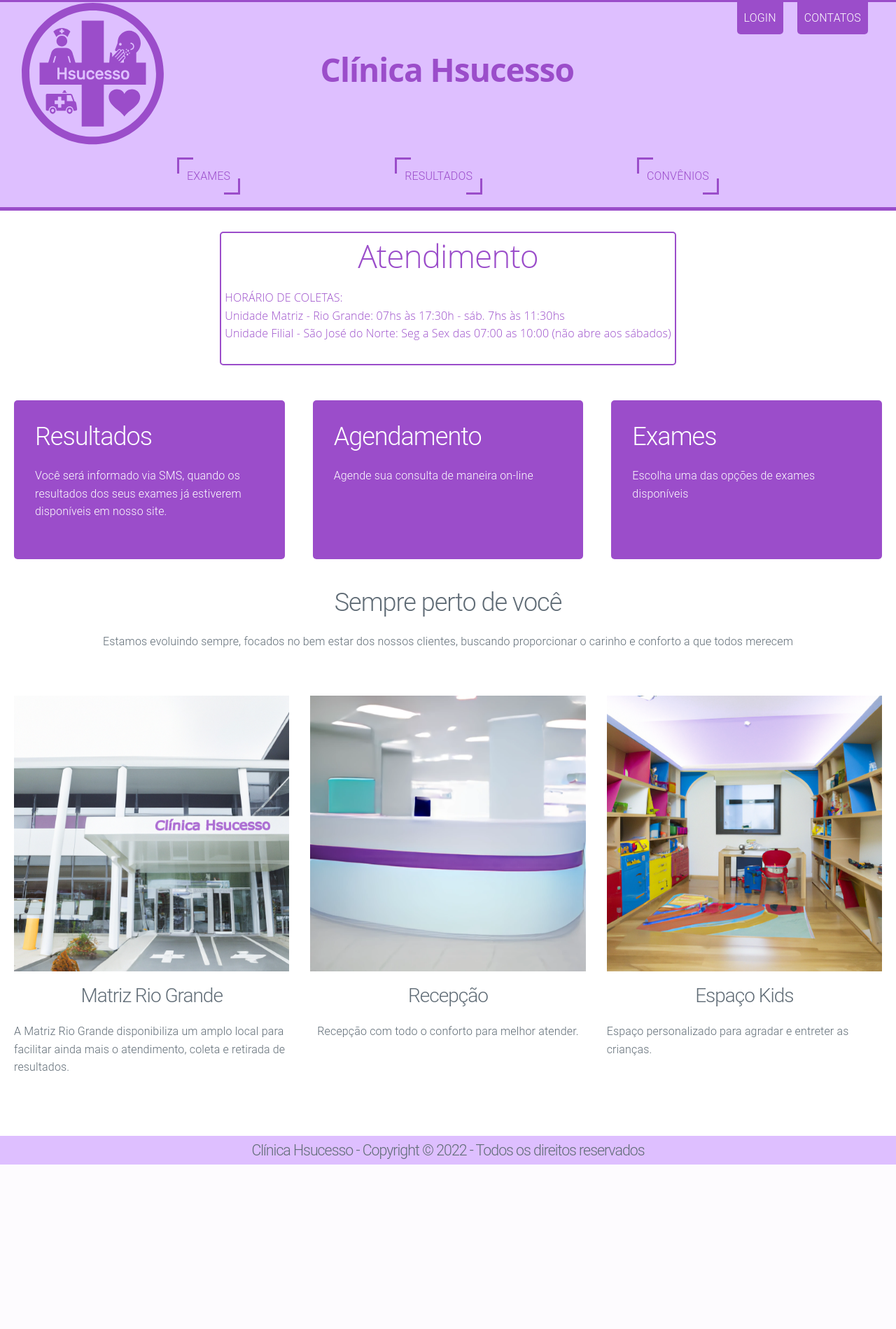
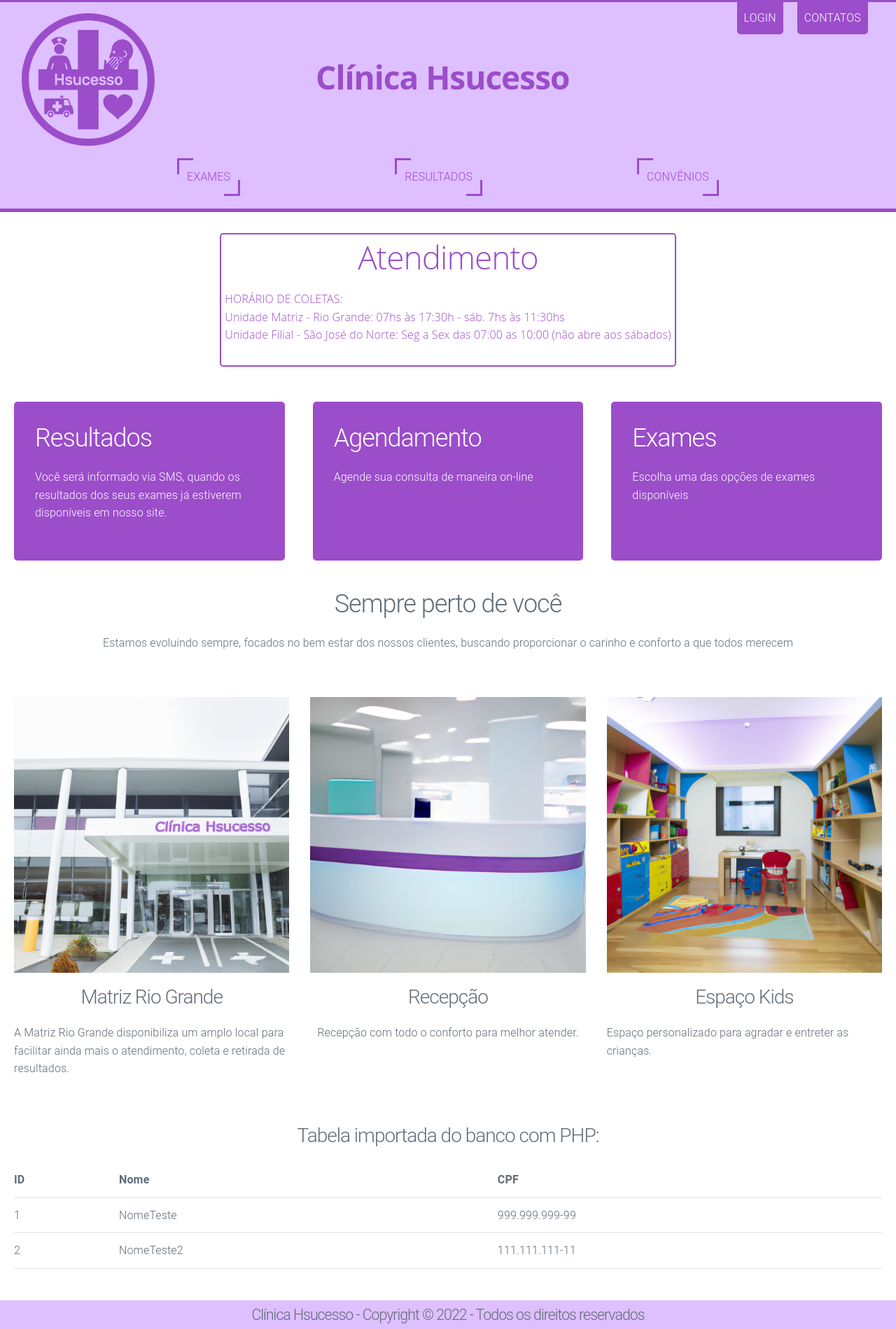
Before and after one commit to DarkPixel100/BD-4Bim-2022, a PHP site: page /php/index.php in a window 1280 px wide. Shown: the whole page at 70% size. Before the commit the page ends 1664 px from the top, so only its background shows below. Run offline with PHP 8.4, Linux system fonts and the light colour scheme; data comes from the database, SQL or seed files in the repository; some libraries are stand-ins or nearby versions.

Commit message:
Settings + reference corrections + css

```diff
--- a/css/geral.css
+++ b/css/geral.css
@@ -33,15 +33,16 @@ body {
 
 #box > h1 {
   align-self: center;
-  padding: 10px;
+  padding: 1rem 10px 10px 10px;
+  margin: 0;
   color: var(--main);
   font-weight: bold;
   font-family: "Open Sans", sans-serif;
 }
 
-#box > img {
+#box > a {
   max-width: 15vw;
-  margin-top: 1.5rem;
+  padding-top: 1.5rem;
 }
 
 #abas {
@@ -145,6 +146,9 @@ nav > a:hover::after {
 }
 
 @media screen and (max-width: 870px){
+  #box {
+    justify-content: center;
+  }
   #abas {
     width: 100%;
     display: flex;
--- a/php/index.php
+++ b/php/index.php
@@ -60,7 +60,7 @@
                 <p>Espaço personalizado para agradar e entreter as crianças.</p>
             </div>
         </div>
-        <!-- <h3>Tabela importada do banco com PHP:</h3>
+        <h3>Tabela importada do banco com PHP:</h3>
         <?php
         $db = new SQLite3("../db/hsucesso.db");
         $db->exec("PRAGMA foreign_keys = ON");
@@ -84,7 +84,7 @@
         }
         echo '</table>';
         $db->close();
-        ?> -->
+        ?>
     </div>
     <?php include './footer_inc.php'; ?>
 </body>
```
